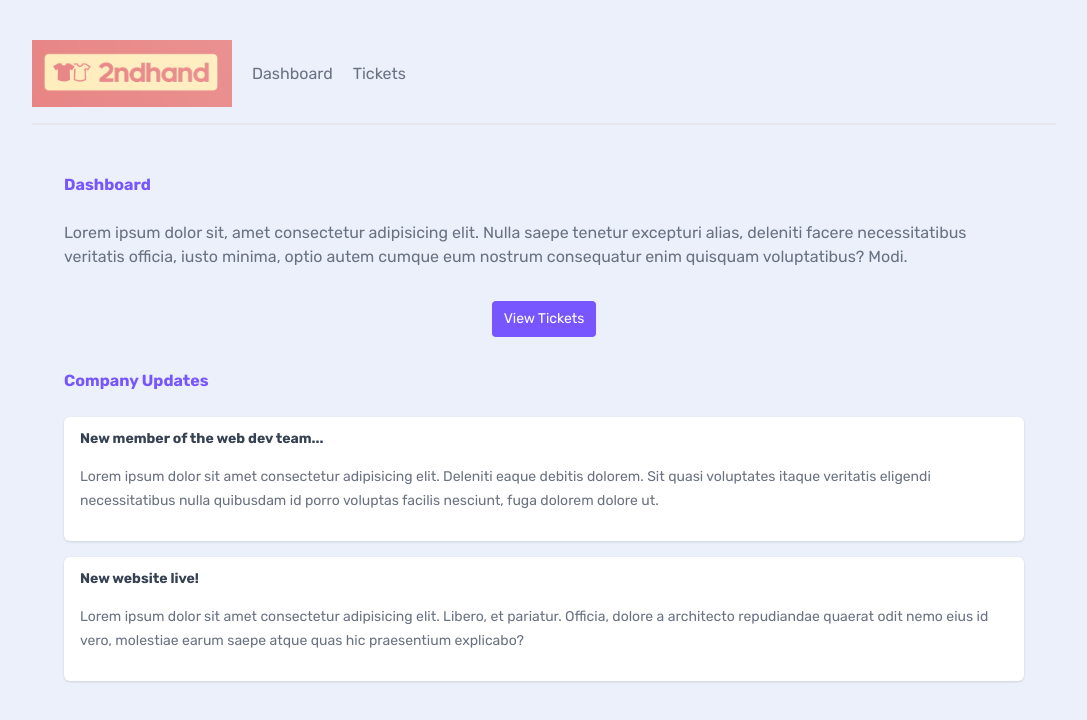
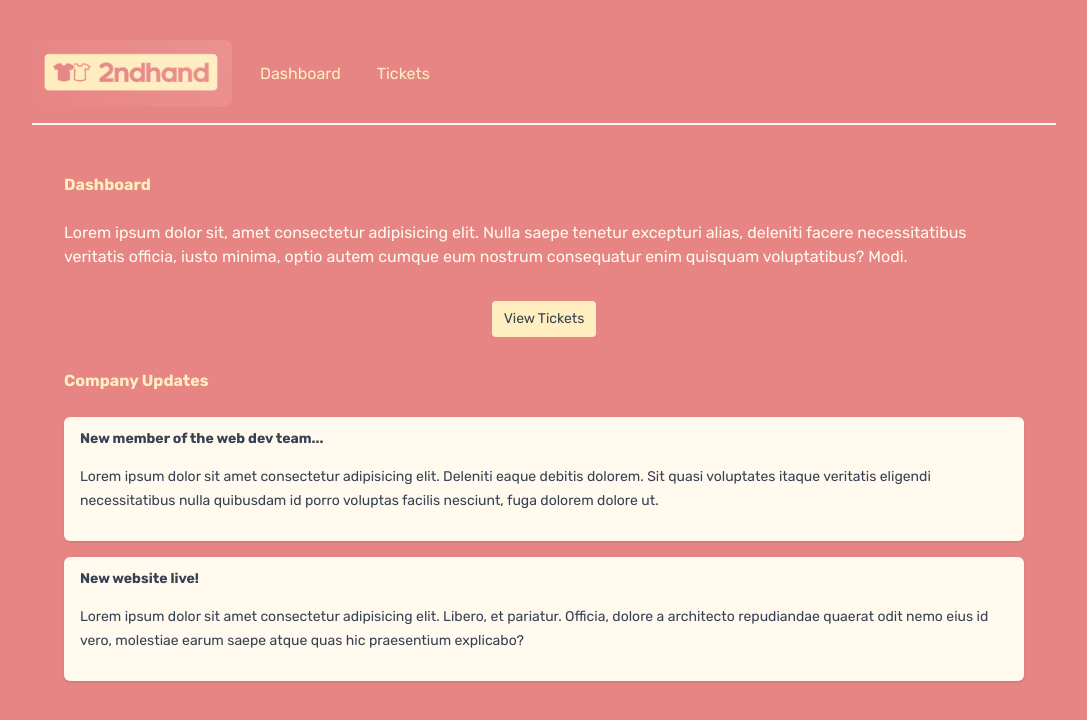
Before and after one commit to benjaminferreira/2ndhand, a Next.js app: page / in a window 1280 px wide. Shown: the top 720 px of the page, without its empty margins (96-1183 px from the left). Built offline with nearby package versions, Linux system fonts and the light colour scheme.

Commit message:
Adding themed custom colors

```diff
--- a/app/components/Navbar.jsx
+++ b/app/components/Navbar.jsx
@@ -12,6 +12,8 @@ export default function Navbar() {
 				width={200}
 				quality={100}
 				placeholder="blur"
+				style={{ borderRadius: "8px" }}
+				aria-label="2ndhand logo"
 			/>
 			<Link href="/">Dashboard</Link>
 			<Link href="/tickets">Tickets</Link>
--- a/app/globals.css
+++ b/app/globals.css
@@ -1,13 +1,15 @@
 @import "tailwindcss";
 
 @theme {
-	--color-primary: #7856ff;
+	--color-primary: #ffeebf;
+	--color-light: #fffaed;
+	--color-dark: #364153;
+	--color-bkg1: #e68584;
 }
 
 /* Base Styles */
 body {
-	background: #ebf0fa;
-	@apply text-gray-500 m-8;
+	@apply text-light bg-bkg1;
 }
 
 h1,
@@ -31,7 +33,7 @@ p > a {
 nav {
 	@apply pb-4
 		border-b-2
-		border-gray-200
+		border-light
 		flex
 		items-center
 		gap-5
@@ -41,11 +43,11 @@ nav {
 }
 nav a,
 nav span {
-	@apply text-gray-500;
+	@apply text-primary px-2 cursor-pointer;
 }
 
 nav a:hover {
-	@apply text-black;
+	@apply text-dark;
 }
 
 main nav {
@@ -66,11 +68,11 @@ button {
 }
 
 button:hover {
-	@apply bg-gray-500/90;
+	@apply bg-light/90;
 }
 
 .btn-primary {
-	@apply bg-primary text-white;
+	@apply bg-primary text-dark;
 }
 
 .btn-secondary {
@@ -126,7 +128,7 @@ form button {
 
 /* Card Styles */
 .card {
-	@apply bg-white
+	@apply bg-light
 		shadow-sm
 		rounded-md
 		py-3
@@ -138,13 +140,13 @@ form button {
 
 .card h3 {
 	@apply font-bold
-		text-gray-700
+		text-dark
 		text-sm
 		mb-0;
 }
 
 .card p {
-	@apply my-4 text-sm leading-6;
+	@apply my-4 text-sm text-dark leading-6;
 }
 
 /* Pill Styles */
```
